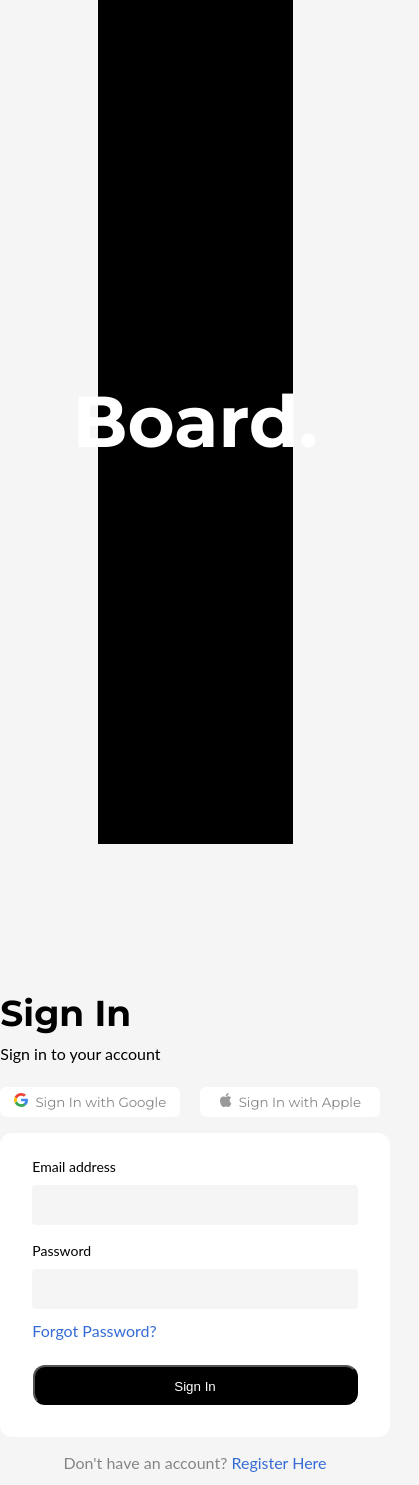
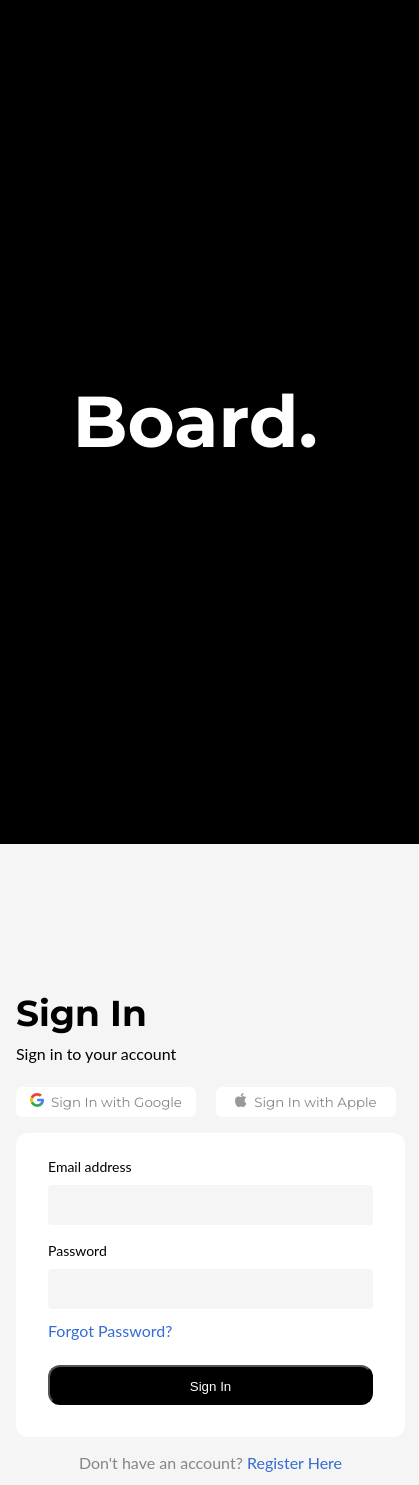
Before and after one commit to DSYaswanth777/Task_NextJS, a Next.js app: page / in a window 390 px wide. Shown: the whole page, 419 px wide, since content can reach past the window. Built offline with nearby package versions, Linux system fonts and the light colour scheme.

Commit message:
Resolved responsive issues in mobile screen

```diff
--- a/src/components/Login.jsx
+++ b/src/components/Login.jsx
@@ -55,7 +55,7 @@ const Login = () => {
       </div>
 
       <div className="mx-auto">
-        <div className="login">
+        <div className="login pl-4">
           <div className="w-full">
             <h2
               className="text-3xl font-bold pb-2 pt-32 transform rotate-90 sm:rotate-0 "
--- a/src/styles/globals.css
+++ b/src/styles/globals.css
@@ -192,5 +192,7 @@ tspan{
   .schedule_sectio{
     width: 120%;
   }
-
+.logo{
+  width: 115%;
 }
+}
```
